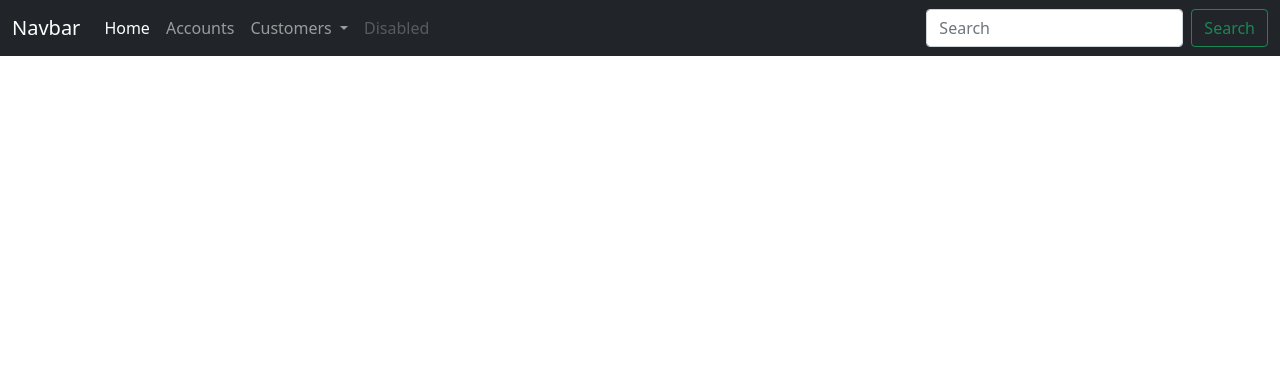
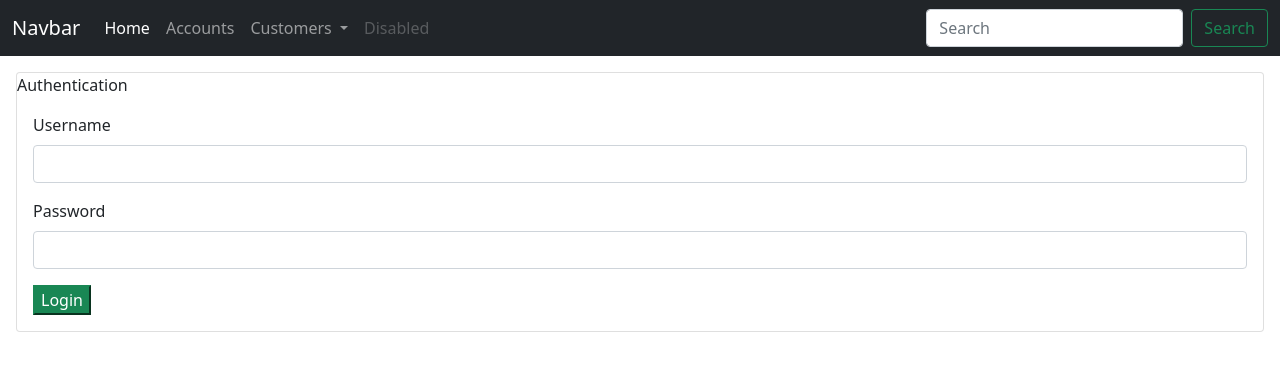
Before and after one commit to youssefabidi13/JWT-IMPL-SPRING-ANGULAR, an Angular app in the folder digital-banking-angular-front-master/: page /login in a window 1280 px wide. Before the commit this address led to /. Shown: the top 368 px of the page. Built offline with nearby package versions, Linux system fonts and the light colour scheme.

Commit message:
add login component

```diff
--- a/digital-banking-angular-front-master/src/app/app-routing.module.ts
+++ b/digital-banking-angular-front-master/src/app/app-routing.module.ts
@@ -4,8 +4,11 @@
 import {AccountsComponent} from "./accounts/accounts.component";
 import {NewCustomerComponent} from "./new-customer/new-customer.component";
 import {CustomerAccountsComponent} from "./customer-accounts/customer-accounts.component";
+import { LoginComponent } from './login/login.component';
 
 const routes: Routes = [
+  { path :"login", component : LoginComponent},
+  { path :"", redirectTo : "login", pathMatch : "full"},
   { path :"customers", component : CustomersComponent},
   { path :"accounts", component : AccountsComponent},
   { path :"new-customer", component : NewCustomerComponent},
--- a/digital-banking-angular-front-master/src/app/app.module.ts
+++ b/digital-banking-angular-front-master/src/app/app.module.ts
@@ -10,6 +10,7 @@
 import {ReactiveFormsModule} from "@angular/forms";
 import { NewCustomerComponent } from './new-customer/new-customer.component';
 import { CustomerAccountsComponent } from './customer-accounts/customer-accounts.component';
+import { LoginComponent } from './login/login.component';
 
 @NgModule({
   declarations: [
@@ -18,7 +19,8 @@
     CustomersComponent,
     AccountsComponent,
     NewCustomerComponent,
-    CustomerAccountsComponent
+    CustomerAccountsComponent,
+    LoginComponent
   ],
   imports: [
     BrowserModule,
--- /dev/null
+++ b/digital-banking-angular-front-master/src/app/login/login.component.html
@@ -0,0 +1,18 @@
+<div class="p-3">
+    <div class="card">
+        <div class="class-header">Authentication</div>
+        <div class="card-body">
+            <form [formGroup]="formLogin" (ngSubmit)="handleLogin()">
+                <div class="mb-3">
+                    <label class="form-label">Username</label>
+                    <input type="text" class="form-control" formControlName="username">
+                </div>
+                <div class="mb-3">
+                    <label class="form-label">Password</label>
+                    <input type="password" class="form-control" formControlName="password">
+                </div>
+                <button class="bt btn-success">Login</button>
+            </form>
+        </div>
+    </div>
+</div>
--- /dev/null
+++ b/digital-banking-angular-front-master/src/app/login/login.component.ts
@@ -0,0 +1,27 @@
+import { Component, OnInit } from '@angular/core';
+import { FormBuilder, FormGroup } from '@angular/forms';
+
+@Component({
+  selector: 'app-login',
+  templateUrl: './login.component.html',
+  styleUrls: ['./login.component.css']
+})
+export class LoginComponent implements OnInit {
+
+
+  formLogin! : FormGroup;
+  constructor(private fb: FormBuilder) {}
+
+  ngOnInit(): void {
+    this.formLogin = this.fb.group({
+      username: this.fb.control(''),
+      password: this.fb.control('')
+    })
+
+  }
+
+  handleLogin() {
+    console.log(this.formLogin.value);
+  }
+
+}
```
Also changed, not shown: digital-banking-angular-front-master/src/app/login/login.component.css (added), 1 other file (tests, documents, lock files or other folders).
